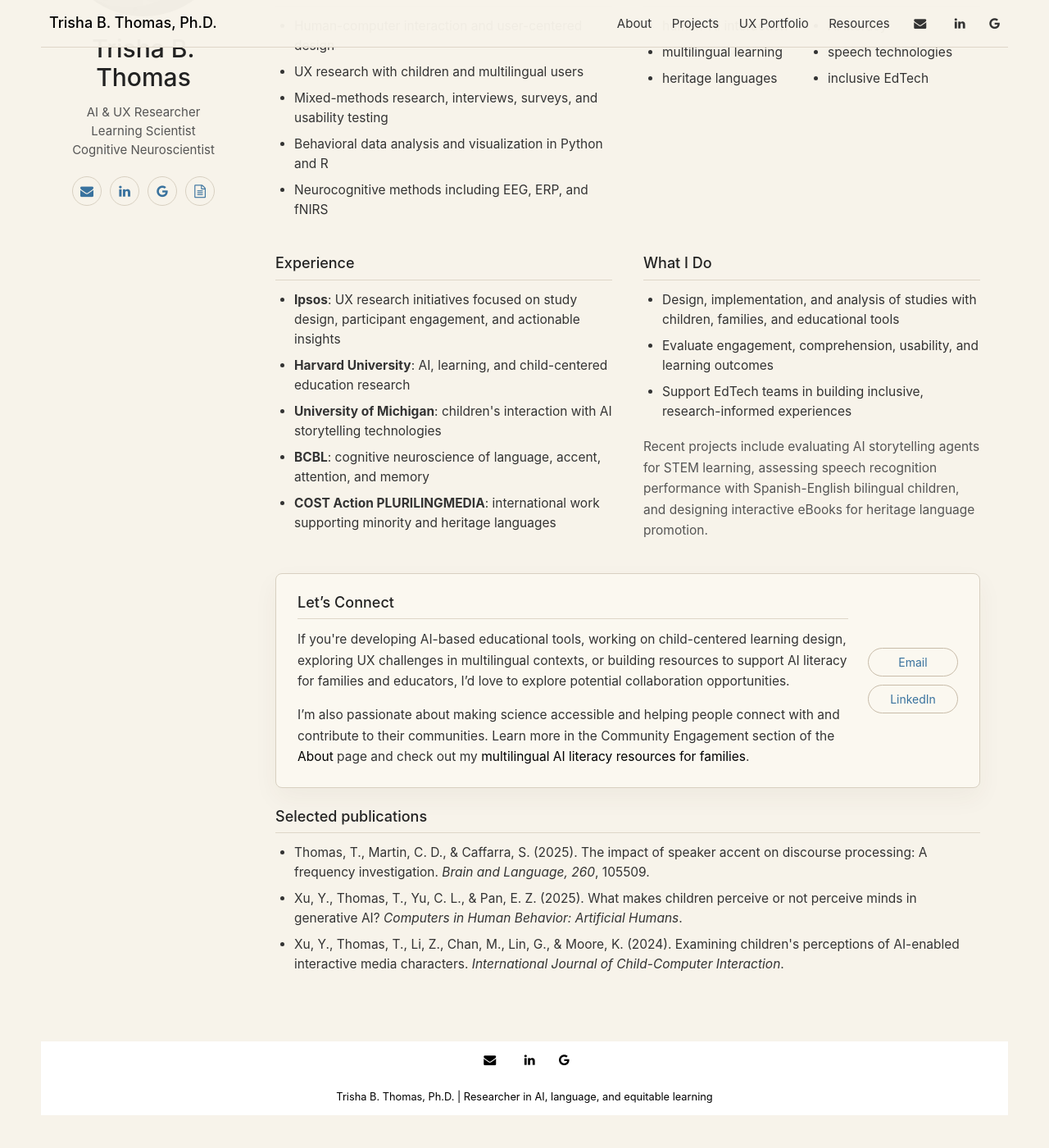
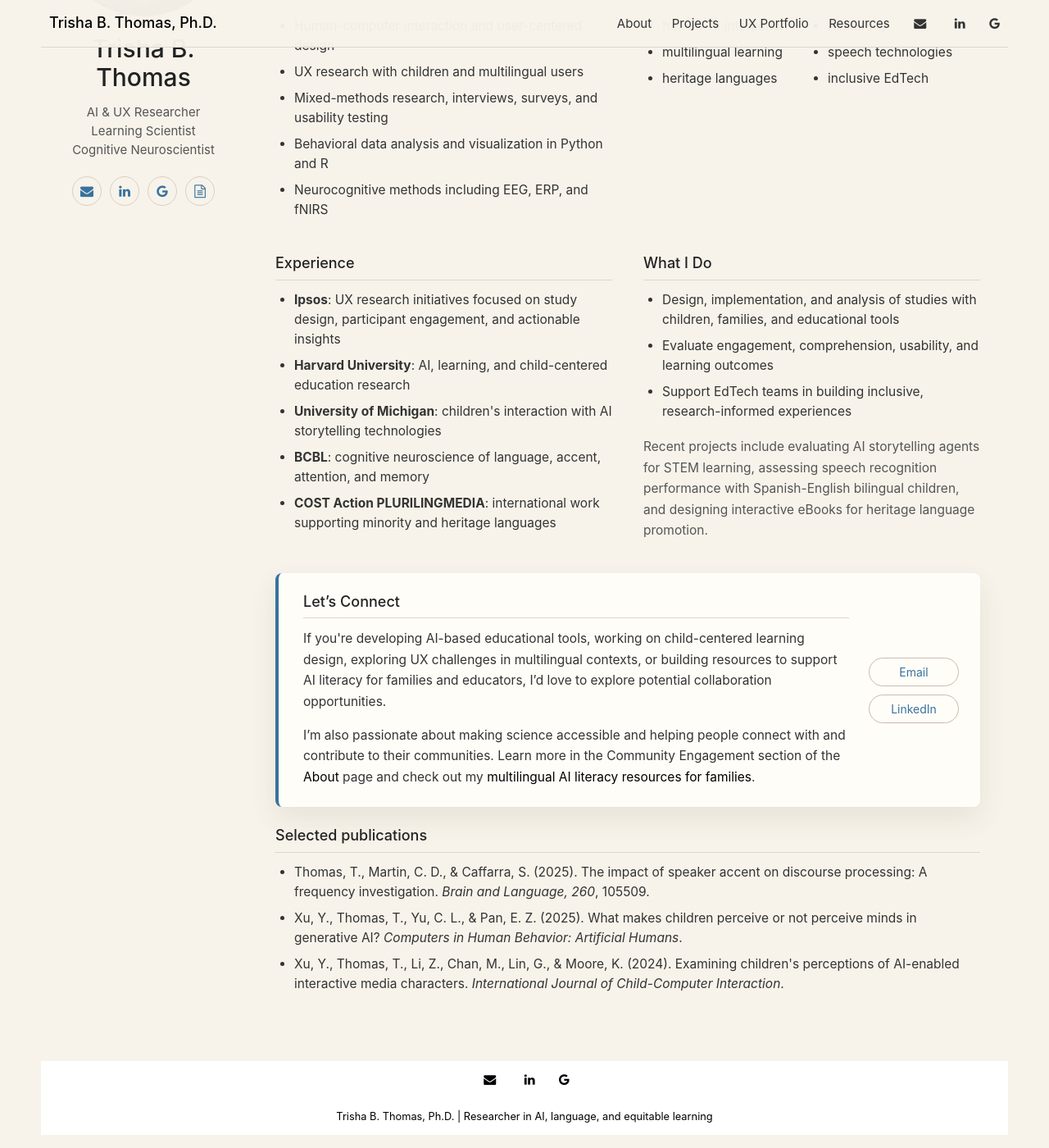
Before and after one commit to tthomas840/tthomas840.github.io, a Jekyll site: the page built from index.html, in a window 1280 px wide and 1400 px high, scrolled down 304 px. Shown: the whole window at 82% size. Built offline with Jekyll 4.4.1, drawn with Linux system fonts in a browser that asks for light colours; nearby versions of some CDN libraries; the list of posts is cut into pages by our own code; before the commit the page ends 1680 px from its top, so only the background shows below that.

Commit message:
Increase connect callout contrast

```diff
--- a/_sass/_home.scss
+++ b/_sass/_home.scss
@@ -85,15 +85,16 @@
 }
 
 .connect-section {
-  background: #fbf8f0;
-  border: 1px solid #d8d0c1;
+  background: #fffdf8;
+  border: 1px solid #cdbfaaa;
+  border-left: 4px solid #39729e;
   border-radius: 8px;
-  box-shadow: 0 12px 30px rgba(72, 61, 45, 0.05);
+  box-shadow: 0 14px 34px rgba(72, 61, 45, 0.09);
   display: grid;
   gap: 24px;
   grid-template-columns: minmax(0, 1fr) auto;
   max-width: 860px;
-  padding: 24px 26px;
+  padding: 24px 26px 24px 30px;
 }
 
 .connect-section h4 {
```
